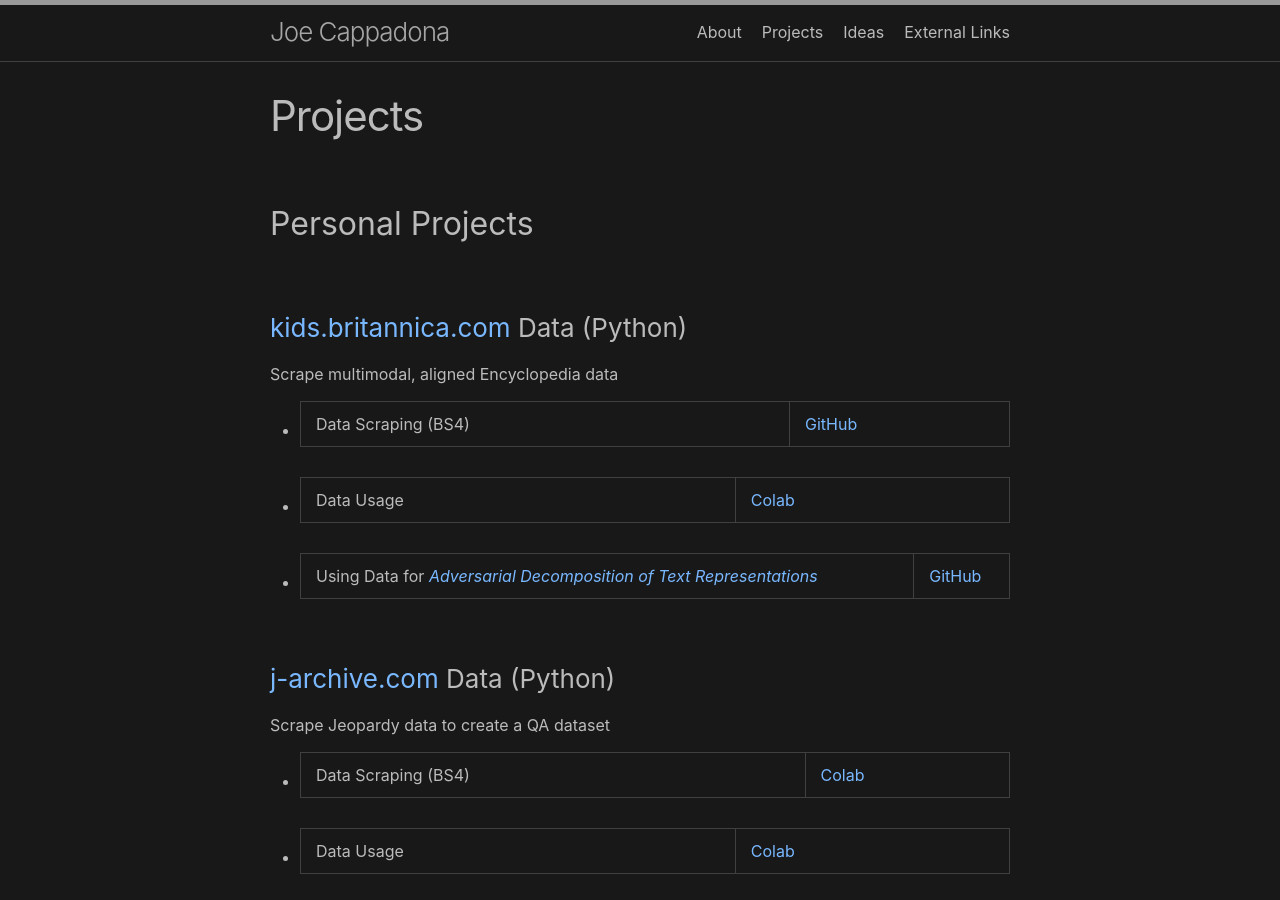
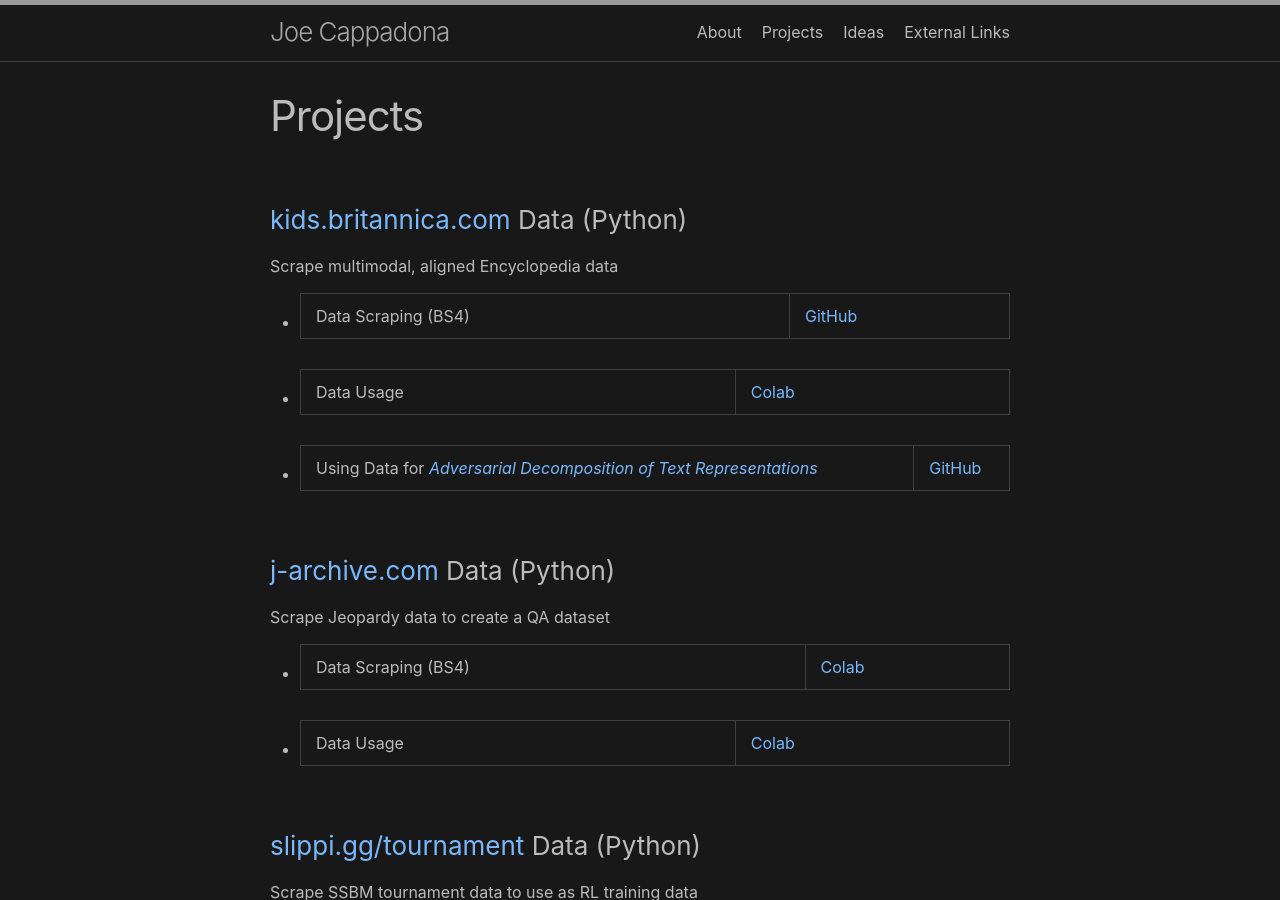
Before and after one commit to josephcappadona/josephcappadona.github.io, a Jekyll site: the page built from projects.md, in a window 1280 px wide and 900 px high. Built offline with Jekyll 4.4.1, drawn with Linux system fonts in a browser that asks for light colours.

Commit message:
Update projects.md

```diff
--- a/projects.md
+++ b/projects.md
@@ -3,8 +3,6 @@ layout: page
 title: Projects
 permalink: /projects/
 ---
-
-## Personal Projects
 
 ### [kids.britannica.com](https://kids.britannica.com) Data (Python)
 Scrape multimodal, aligned Encyclopedia data
```
